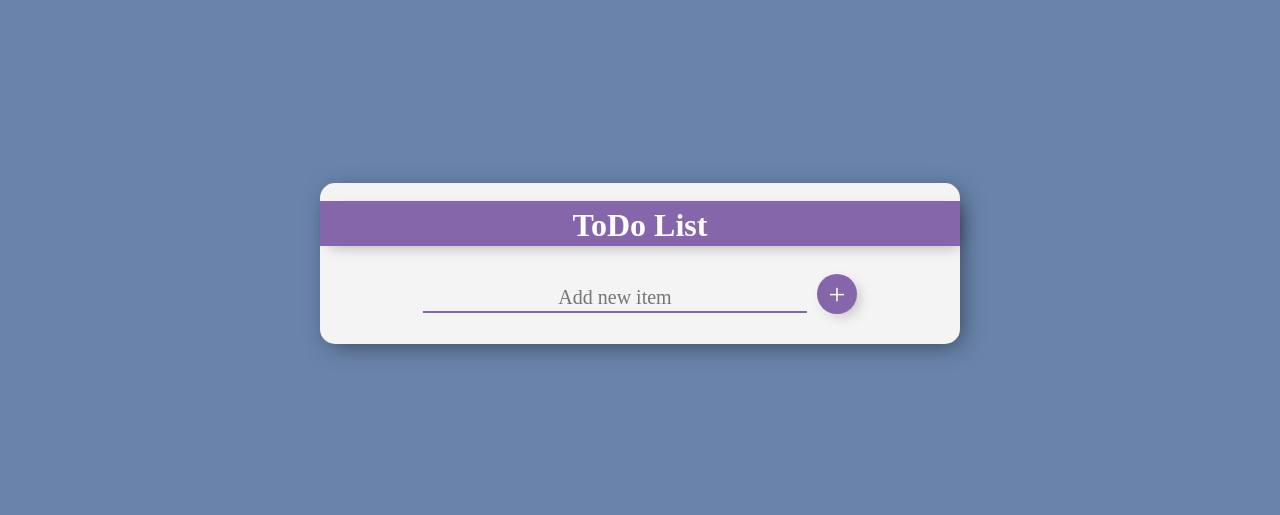
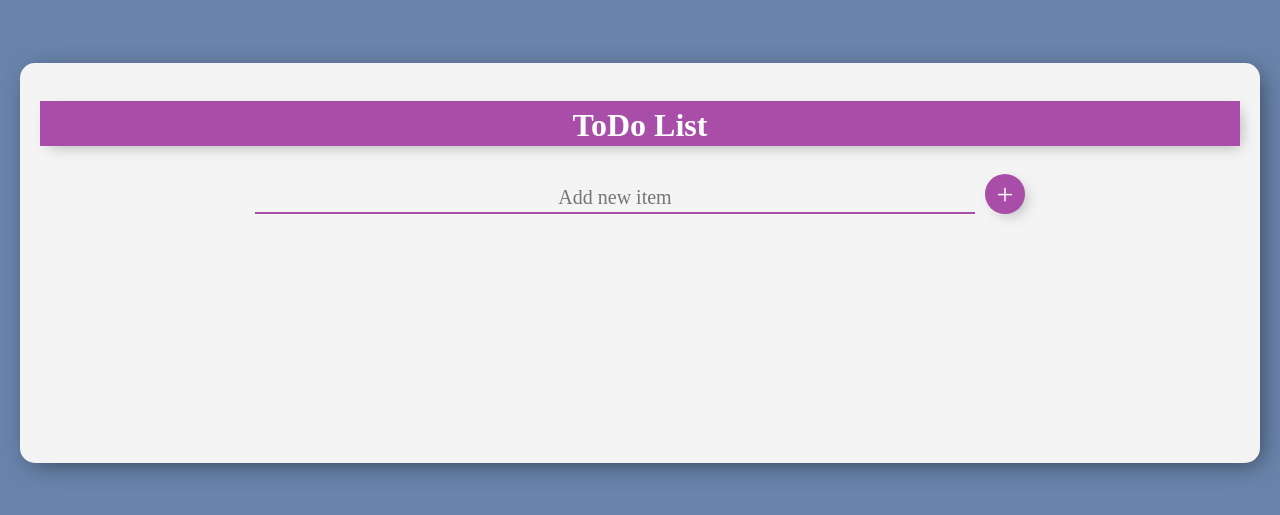
Before and after one commit to Sajjad124/todo-list-app, a React (Create React App) app: page / in a window 1280 px wide. Shown: the part 137-652 px from the top of the page. Built offline with nearby package versions, Linux system fonts and the light colour scheme.

Commit message:
Styling work

```diff
--- a/src/ToDolists.css
+++ b/src/ToDolists.css
@@ -14,7 +14,7 @@
   height: 40px;
   padding: 10px;
   border-radius: 50%;
-  background-color: #8566aa;
+  background-color: #a84ea8;
   color: white;
   font-size: 20px;
   border: none;
--- a/src/index.css
+++ b/src/index.css
@@ -12,10 +12,13 @@
   height: 100vh;
   background-color: #6983aa;
   text-align: center;
+  padding: 20px;
 }
 .center_div {
-  width: 25%;
-  width: 80vh;
+  width: 100%;
+  /* width: 80vh; */
+  padding: 20px;
+  height: 400px;
   background-color: #f4f4f4;
   box-shadow: 5px 5px 25px -5px rgba(0, 0, 0, 0.5);
   border-radius: 15px;
@@ -23,7 +26,7 @@
 h1 {
   color: white;
   background: transparent;
-  background-color: #8566aa;
+  background-color: #a84ea8;
   padding: 6px 0px 2px 0px;
   margin-bottom: 10px;
   box-shadow: 5px 5px 15px -5px rgba(0, 0, 0, 0.3);
@@ -37,14 +40,14 @@ input {
   font-size: 20px;
   font-weight: 500;
   width: 60%;
-  color: #8566aa;
-  border-bottom: 2px solid #8566aa;
+  color: #a84ea8;
+  border-bottom: 2px solid #a84ea8;
 }
 button {
   min-height: 40px;
   width: 40px;
   border-radius: 50%;
-  background-color: #8566aa;
+  background-color: #a84ea8;
   color: white;
   font-size: 30px;
   border: none;
@@ -64,6 +67,6 @@ ol li {
   min-height: 40px;
   display: flex;
   align-items: center;
-  color: #8566aa;
+  color: #a84ea8;
   text-transform: capitalize;
 }
```
